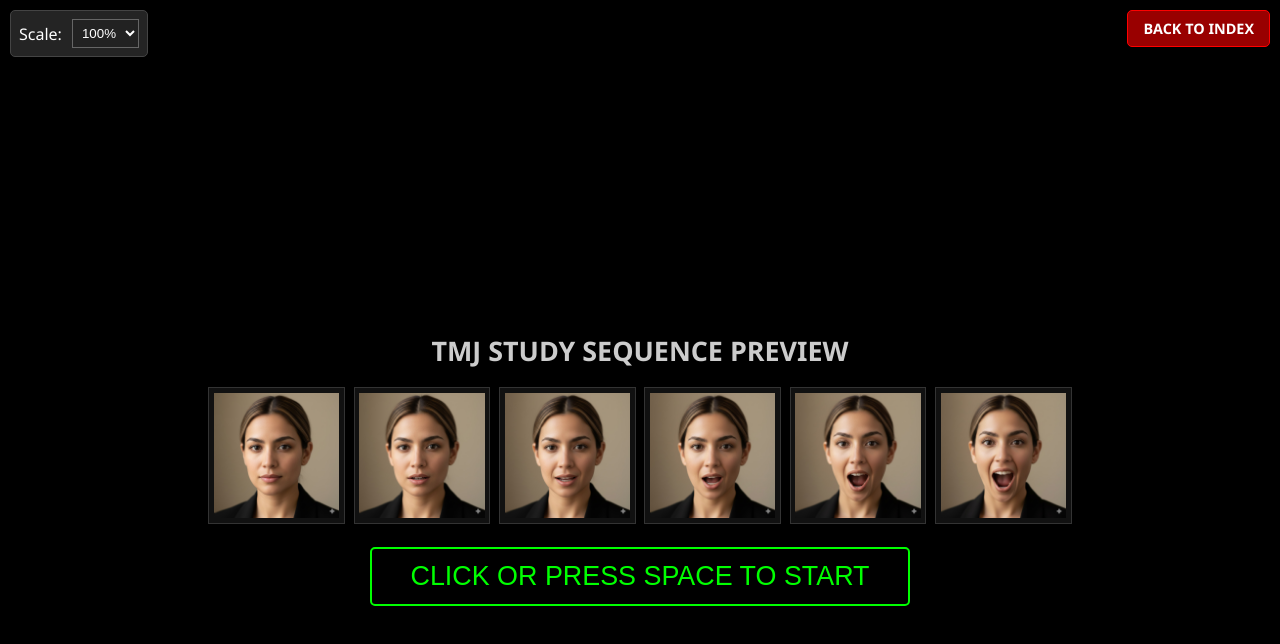
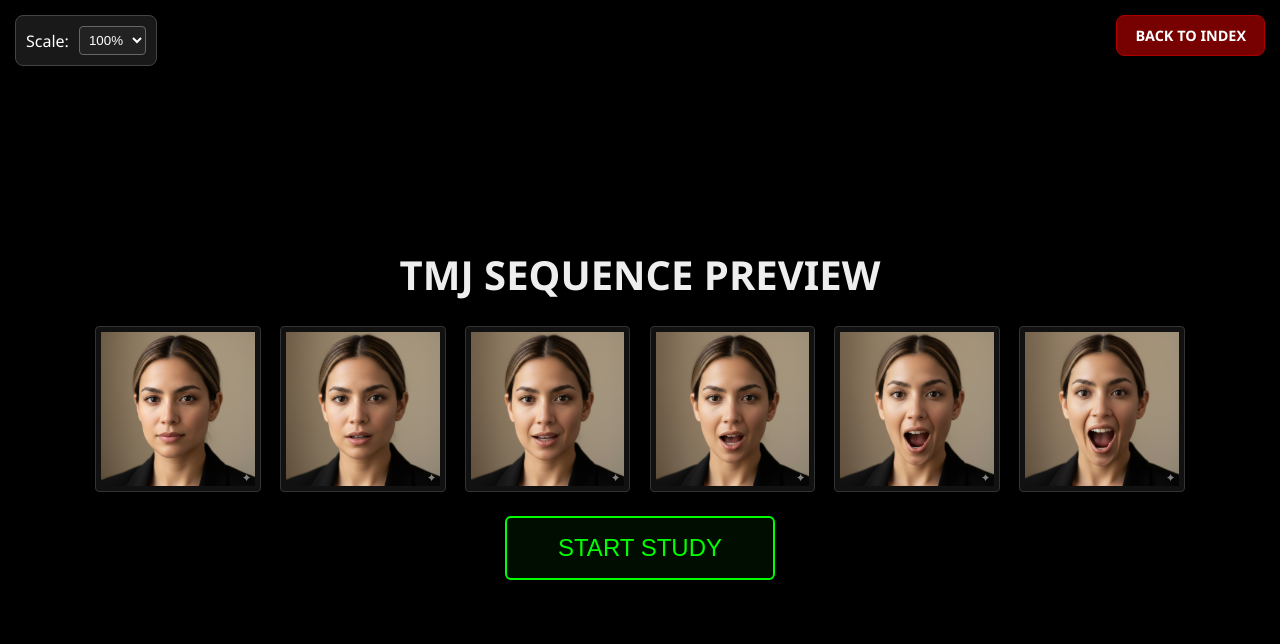
Before and after one commit to giueseppepalminteri/mri-tools, a plain HTML site: page docs/tmj/index.html in a window 1280 px wide. Drawn offline with Linux system fonts and the light colour scheme.

Commit message:
Better screen fitting

```diff
--- a/docs/tmj/index.html
+++ b/docs/tmj/index.html
@@ -3,56 +3,56 @@
 <head>
     <meta charset="UTF-8">
     <meta name="viewport" content="width=device-width, initial-scale=1.0">
-    <title>TMJ MRI Study Control</title>
+    <title>TMJ MRI Study - Centered Control</title>
     <style>
         :root {
             --scale-factor: 1.0;
         }
 
+        /* Prevent scrollbars at 100% scale, allow them when zoomed in */
         body {
             background-color: black;
             color: #ffffff;
             font-family: 'Segoe UI', Tahoma, Geneva, Verdana, sans-serif;
             margin: 0;
-            /* Enabled scrolling for up/down and left/right */
+            padding: 0;
             overflow: auto;
-            min-height: 100vh;
-            display: flex;
-            flex-direction: column;
-            align-items: center;
+            background: #000;
         }
 
         /* Top Left Scale Control */
         #controls-container {
             position: fixed;
-            top: 10px;
-            left: 10px;
+            top: 15px;
+            left: 15px;
             z-index: 1001;
             display: flex;
             gap: 10px;
             align-items: center;
-            background: rgba(40, 40, 40, 0.9);
-            padding: 8px;
-            border-radius: 5px;
+            background: rgba(30, 30, 30, 0.85);
+            padding: 10px;
+            border-radius: 8px;
             border: 1px solid #444;
         }
 
         /* Top Right Navigation Button */
         #exit-domain-btn {
             position: fixed;
-            top: 10px;
-            right: 10px;
+            top: 15px;
+            right: 15px;
             z-index: 1001;
-            background: #900; /* Dark red for distinct exit action */
+            background: #700;
             color: white;
-            border: 1px solid #f00;
-            padding: 8px 15px;
+            border: 1px solid #a00;
+            padding: 10px 18px;
             cursor: pointer;
-            border-radius: 5px;
+            border-radius: 8px;
             text-decoration: none;
             font-size: 0.9rem;
             font-weight: bold;
+            transition: background 0.3s;
         }
+        #exit-domain-btn:hover { background: #b00; }
 
         select {
             background: #222;
@@ -60,6 +60,16 @@
             border: 1px solid #666;
             padding: 5px;
             cursor: pointer;
+            border-radius: 4px;
+        }
+
+        /* Main Wrapper for perfect centering */
+        #main-viewport {
+            display: flex;
+            align-items: center;
+            justify-content: center;
+            min-height: 100vh;
+            width: 100vw;
         }
 
         /* Scaling Wrapper */
@@ -68,34 +78,31 @@
             flex-direction: column;
             align-items: center;
             justify-content: center;
-            width: fit-content;
-            min-width: 100%;
-            min-height: 100vh;
             transform: scale(var(--scale-factor));
-            /* Transform-origin set to top center to allow scrolling to bottom naturally */
-            transform-origin: top center;
-            transition: transform 0.1s ease-out;
-            padding: 60px 0; /* Padding so controls don't overlap content */
+            transform-origin: center center; /* Zoom from center for better alignment */
+            transition: transform 0.15s ease-out;
+            width: 100%;
         }
 
-        /* PREVIEW PAGE (Reduced by 30%) */
+        /* --- PREVIEW PAGE --- */
         #preview-screen {
             text-align: center;
-            width: 95vw;
+            width: 90vw;
         }
 
         .grid-container {
             display: flex;
-            gap: 0.7vw; /* Reduced from 1vw */
+            gap: 1.5vw;
             justify-content: center;
-            margin: 1.4vh 0; /* Reduced from 2vh */
+            margin: 3vh 0;
         }
 
         .preview-item {
-            width: 9.8vw; /* Reduced from 14vw (30% reduction) */
+            width: 12vw;
             background: #111;
-            padding: 0.35vw;
+            padding: 5px;
             border: 1px solid #333;
+            border-radius: 4px;
         }
 
         .preview-item img {
@@ -103,7 +110,7 @@
             display: block;
         }
 
-        /* PRESENTATION MODE */
+        /* --- PRESENTATION MODE --- */
         #presentation-screen {
             display: none;
             text-align: center;
@@ -112,15 +119,19 @@
         }
 
         #instruction-text {
-            /* Font size reduced by 30%: clamp(1.4rem, 4.2vw, 3.5rem) */
-            font-size: clamp(1.4rem, 4.2vw, 3.5rem);
+            height: 12vh; /* Fixed height to prevent layout shifts */
+            display: flex;
+            align-items: center;
+            justify-content: center;
+            font-size: 6vh; /* Scaled relative to height */
             font-weight: 800;
             color: #ffff00;
-            margin-bottom: 1.4vh;
+            margin-bottom: 2vh;
+            padding: 0 5vw;
         }
 
         #image-display {
-            height: 42vh; /* Reduced from 60vh (30% reduction) */
+            height: 65vh; /* Large enough to be clear, small enough to fit with text */
             width: 100%;
             display: flex;
             align-items: center;
@@ -128,35 +139,40 @@
         }
 
         #main-img {
-            max-width: 90%;
+            max-width: 95%;
             max-height: 100%;
-            border: 0.35vh solid #222;
+            border: 4px solid #1a1a1a;
+            box-shadow: 0 0 20px rgba(0,0,0,0.5);
         }
 
         .nav-hint {
-            margin-top: 2vh;
-            font-size: clamp(0.6rem, 1.4vw, 1rem);
+            height: 5vh;
+            margin-top: 3vh;
+            font-size: 2.5vh;
             color: #555;
+            font-weight: 600;
         }
 
+        /* Buttons */
         .btn {
             background: #333;
             color: white;
             border: 1px solid #555;
-            padding: 10px 20px;
+            padding: 12px 24px;
             cursor: pointer;
-            border-radius: 5px;
+            border-radius: 6px;
             font-size: 1rem;
         }
 
         .start-btn {
-            font-size: clamp(0.7rem, 2.1vw, 1.7rem);
+            font-size: 1.5rem;
             color: #00ff00;
             border: 2px solid #00ff00;
-            background: none;
-            padding: 1.5vh 3vw;
-            margin-top: 1.5vh;
+            background: rgba(0, 255, 0, 0.05);
+            padding: 2vh 4vw;
+            transition: all 0.3s;
         }
+        .start-btn:hover { background: rgba(0, 255, 0, 0.2); }
     </style>
 </head>
 <body>
@@ -165,14 +181,15 @@
         <label for="zoom-select">Scale:</label>
         <select id="zoom-select" onchange="updateScale(this.value)">
             </select>
-        <button id="home-btn" class="btn" onclick="goHome()" style="display:none;">🏠 EXIT PHASE</button>
+        <button id="home-btn" class="btn" onclick="goHome()" style="display:none; margin-left:10px;">🏠 EXIT PHASE</button>
     </div>
 
     <a href="../index.html" id="exit-domain-btn">BACK TO INDEX</a>
 
+    <div id="main-viewport">
         <div id="scaling-wrapper">
             <div id="preview-screen">
-            <h1 style="font-size: 2.1vw; color: #ccc;">TMJ STUDY SEQUENCE PREVIEW</h1>
+                <h1 style="font-size: 2.5rem; color: #eee; margin-bottom: 10px;">TMJ SEQUENCE PREVIEW</h1>
                 <div class="grid-container">
                     <div class="preview-item"><img src="phase1.jpg"></div>
                     <div class="preview-item"><img src="phase2.jpg"></div>
@@ -181,7 +198,7 @@
                     <div class="preview-item"><img src="phase5.jpg"></div>
                     <div class="preview-item"><img src="phase6.jpg"></div>
                 </div>
-            <button class="btn start-btn" onclick="startPresentation()">CLICK OR PRESS SPACE TO START</button>
+                <button class="btn start-btn" onclick="startPresentation()">START STUDY</button>
             </div>
 
             <div id="presentation-screen" onclick="handleAdvance()">
@@ -192,6 +209,7 @@
                 <div class="nav-hint">CLICK or SPACE: Next | LEFT ARROW: Back</div>
             </div>
         </div>
+    </div>
 
     <script>
         const studyPhases = [
@@ -200,7 +218,7 @@
             { img: "phase3.jpg", text: "A Bit More Open" },
             { img: "phase4.jpg", text: "Halfway Open" },
             { img: "phase5.jpg", text: "Open Wide" },
-            { img: "phase6.jpg", text: "Maximum Opening (Wide Open)" }
+            { img: "phase6.jpg", text: "Maximum Opening" }
         ];
 
         let currentIdx = 0;
@@ -213,7 +231,7 @@
         const mainText = document.getElementById('instruction-text');
         const homeBtn = document.getElementById('home-btn');
 
-        // Populate Zoom Dropdown (30% to 130%)
+        // Populate Zoom List (30% to 130%)
         for (let i = 30; i <= 130; i += 10) {
             let opt = document.createElement('option');
             opt.value = i / 100;
@@ -260,9 +278,9 @@
             isStarted = true;
             previewScreen.style.display = 'none';
             presentationScreen.style.display = 'block';
-            homeBtn.style.display = 'block';
+            homeBtn.style.display = 'inline-block';
             updateDisplay();
-            window.scrollTo(0,0); // Reset scroll position when starting
+            window.scrollTo(0,0);
         }
 
         function goHome() {
```
Lines whose indentation alone changed are shown as unchanged.
